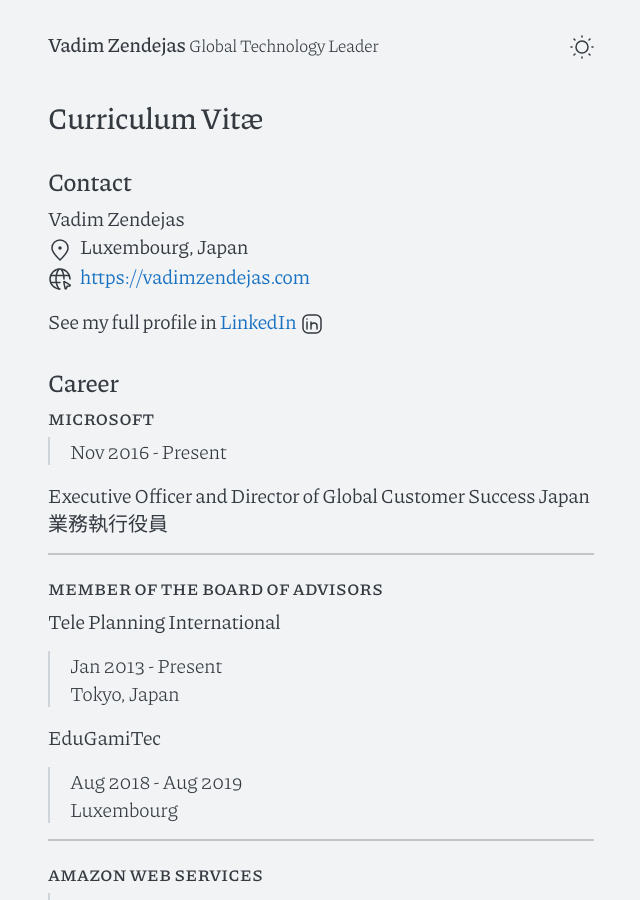
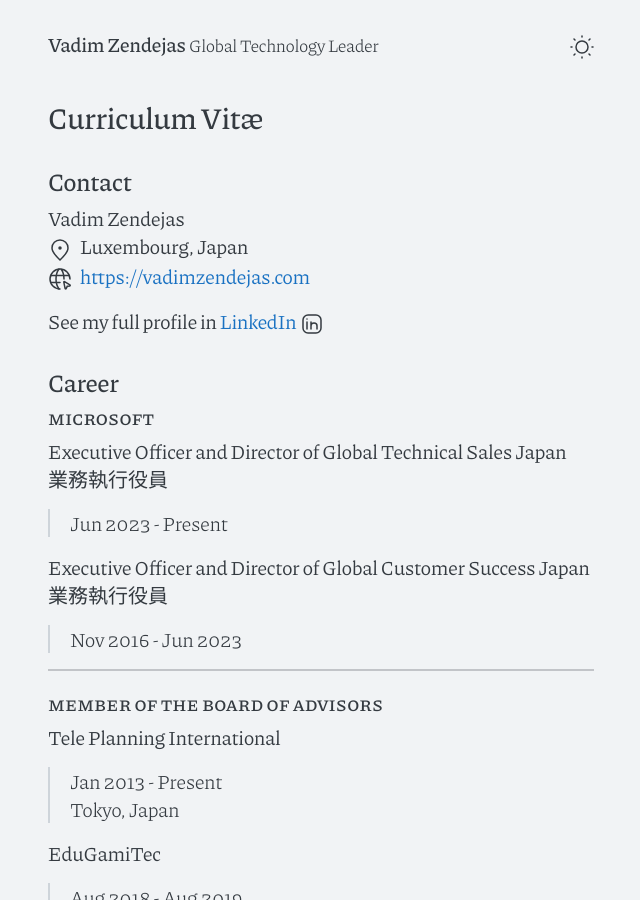
Before and after one commit to vadimzendejas/vadimzendejas.github.io, a Jekyll site: the page built from cv.md, in a window 1280 px wide and 900 px high. Shown: the whole window, without its empty margins (319-959 px from the left). Built offline with Jekyll 4.4.1, drawn with Linux system fonts in a browser that asks for light colours.

```diff
--- a/cv.md
+++ b/cv.md
@@ -13,9 +13,15 @@ See my full profile in <a href="https://www.linkedin.com/in/vadimzendejas/">Link
 
 ### Microsoft
 
-> Nov 2016 - Present
+
+Executive Officer and Director of Global Technical Sales Japan <br /> 業務執行役員
+
+> Jun 2023 - Present
 
 Executive Officer and Director of Global Customer Success Japan <br /> 業務執行役員
+
+> Nov 2016 - Jun 2023
+
 
 ---
 
```
Also changed, not shown: index.md (+1 -1 lines).
